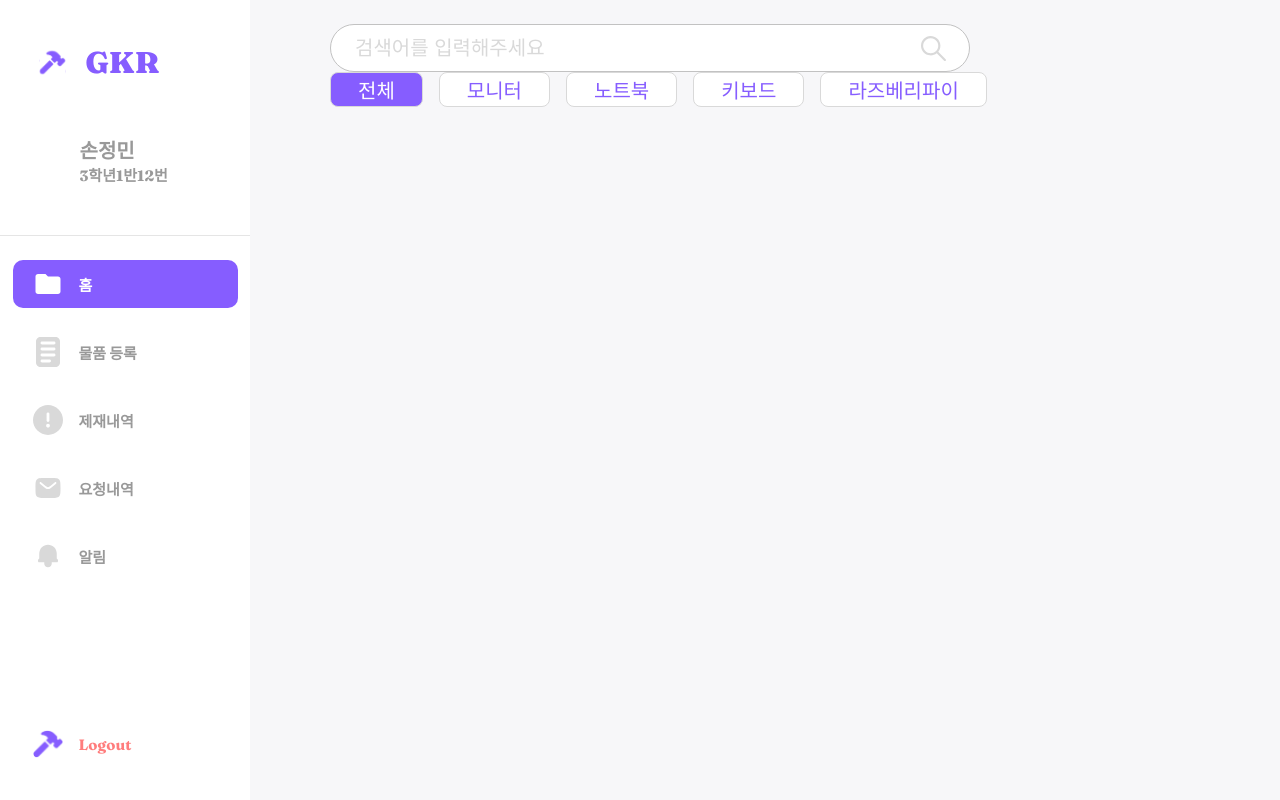
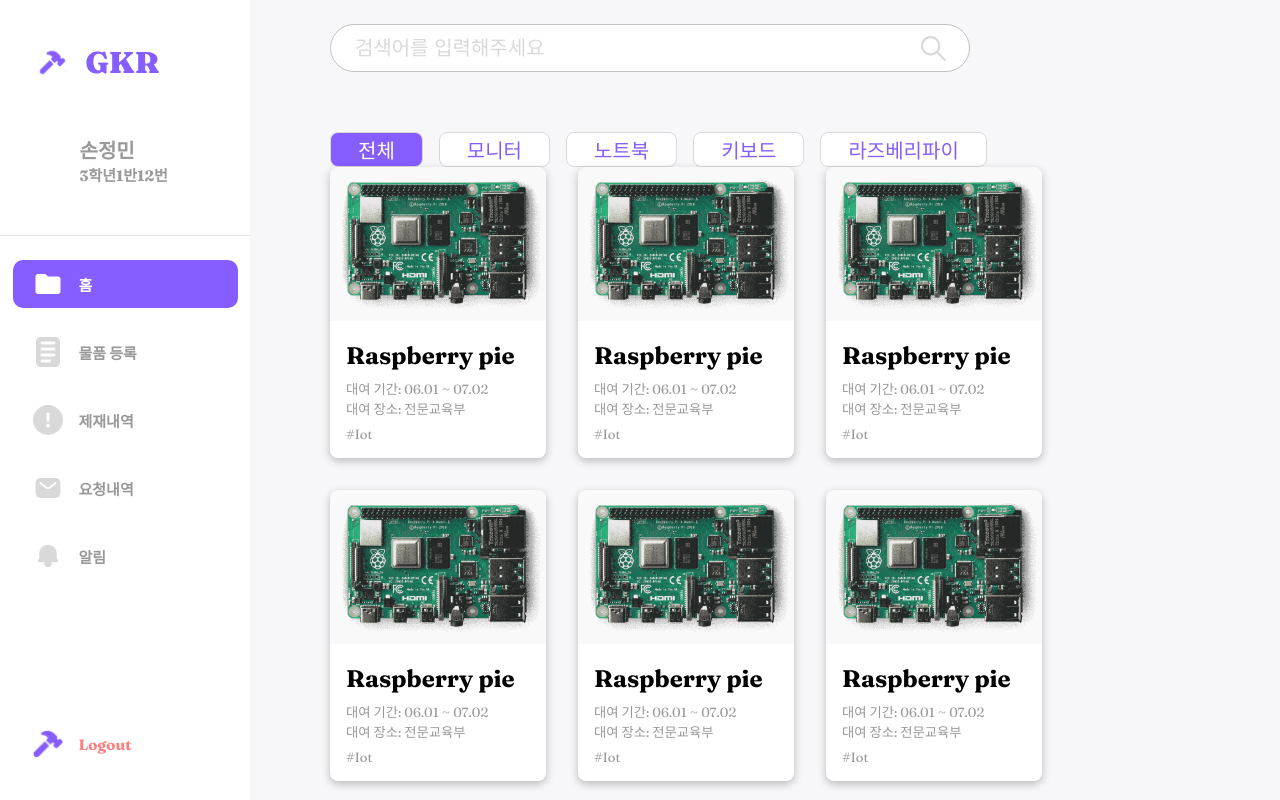
Before and after one commit to Team-Ampersand/GKR-Frontend, a Next.js app: page /home in a window 1280 px wide. Built offline with nearby package versions, Linux system fonts and the light colour scheme.

Commit message:
💄 Add: 기자재 리스트 퍼블리싱

```diff
--- a/src/app/home/page.tsx
+++ b/src/app/home/page.tsx
@@ -1,5 +1,6 @@
 'use client';
 import MenuList from 'components/Home/molecules/MenuList';
+import RentalList from 'components/Home/organisms/RentalList';
 import { HomeTemplate } from 'components/Home/template/style';
 import SearchField from 'components/common/molecules/SearchField';
 import Sidebar from 'components/common/organisms/Sidebar';
@@ -12,6 +13,7 @@
       <HomeTemplate>
         <SearchField />
         <MenuList />
+        <RentalList />
       </HomeTemplate>
     </CommonTemplate>
   );
--- a/src/components/Home/atoms/MenuButton/style.ts
+++ b/src/components/Home/atoms/MenuButton/style.ts
@@ -19,4 +19,8 @@
       ? Palette.PRIMARY_P5
       : Palette.PRIMARY_P1};
   cursor: pointer;
+
+  :hover {
+    box-shadow: inset 0px 1px 5px 0px rgba(0, 0, 0, 0.25);
+  }
 `;
--- /dev/null
+++ b/src/components/Home/molecules/RentalItem/index.tsx
@@ -0,0 +1,22 @@
+import Image from 'next/image';
+import * as S from './style';
+import img from 'asset/png/raspberry pie.png';
+
+const RentalItem = () => {
+  return (
+    <S.Layer>
+      <Image src={img} alt="" />
+      <S.ContentBox>
+        <h2>Raspberry pie</h2>
+        <div>
+          <S.Description>대여 기간: 06.01 ~ 07.02</S.Description>
+          <br />
+          <S.Description>대여 장소: 전문교육부</S.Description>
+        </div>
+        <S.Tag>#Iot</S.Tag>
+      </S.ContentBox>
+    </S.Layer>
+  );
+};
+
+export default RentalItem;
--- /dev/null
+++ b/src/components/Home/molecules/RentalItem/style.ts
@@ -0,0 +1,33 @@
+import styled from '@emotion/styled';
+import { Palette } from 'style/global';
+
+export const Layer = styled.div`
+  border-radius: 8px;
+  box-shadow: 0px 3px 8px 0px rgba(0, 0, 0, 0.25);
+  background: ${Palette.NATURAL_N2};
+  width: 216px;
+  height: fit-content;
+  overflow: hidden;
+  transition: 0.3s;
+  cursor: pointer;
+
+  :hover {
+    box-shadow: inset 0px 3px 8px 3px rgba(0, 0, 0, 0.25);
+  }
+`;
+
+export const ContentBox = styled.div`
+  width: 100%;
+  padding: 16px;
+  display: flex;
+  flex-direction: column;
+  gap: 8px;
+`;
+
+export const Description = styled.small`
+  color: ${Palette.NATURAL_N5};
+`;
+
+export const Tag = styled.small`
+  color: ${Palette.NATURAL_N5};
+`;
--- /dev/null
+++ b/src/components/Home/organisms/RentalList/index.tsx
@@ -0,0 +1,20 @@
+import RentalItem from 'components/Home/molecules/RentalItem';
+import * as S from './style';
+
+const RentalList = () => {
+  return (
+    <S.Layer>
+      <RentalItem />
+      <RentalItem />
+      <RentalItem />
+      <RentalItem />
+      <RentalItem />
+      <RentalItem />
+      <RentalItem />
+      <RentalItem />
+      <RentalItem />
+    </S.Layer>
+  );
+};
+
+export default RentalList;
--- a/src/style/global.d.ts
+++ b/src/components/Home/organisms/RentalList/style.ts
@@ -1,4 +1,8 @@
-declare module '*.svg' {
-  const content: React.FunctionComponent<React.SVGAttributes<SVGElement>>;
-  export default content;
-}
+import styled from '@emotion/styled';
+
+export const Layer = styled.div`
+  width: 100%;
+  display: flex;
+  flex-wrap: wrap;
+  gap: 32px;
+`;
--- a/src/components/common/molecules/SearchField/style.ts
+++ b/src/components/common/molecules/SearchField/style.ts
@@ -5,6 +5,7 @@
   position: relative;
   width: 640px;
   height: 48px;
+  margin-bottom: 60px;
 `;
 
 export const Input = styled.input<{ role: string }>`
```
Also changed, not shown: src/asset/png/raspberry pie.png (added).
